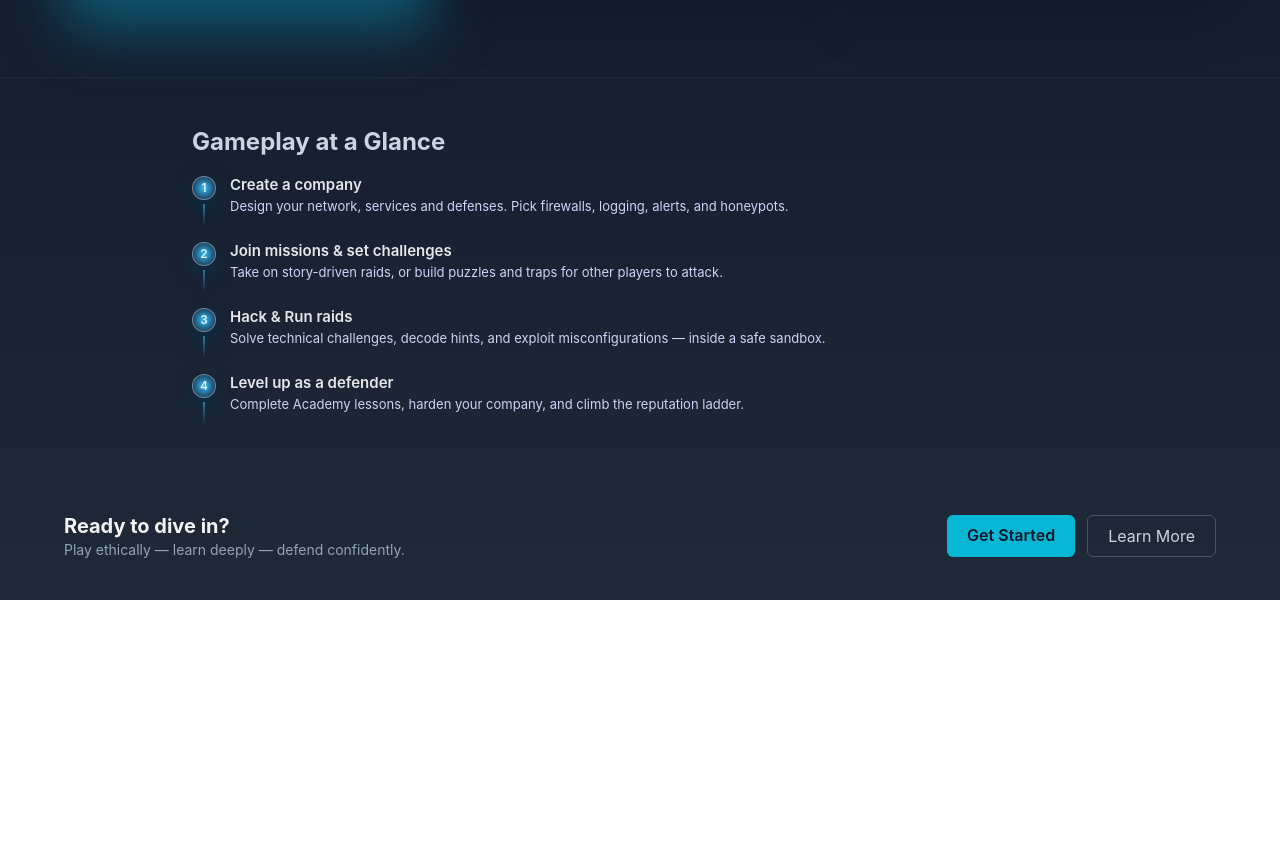
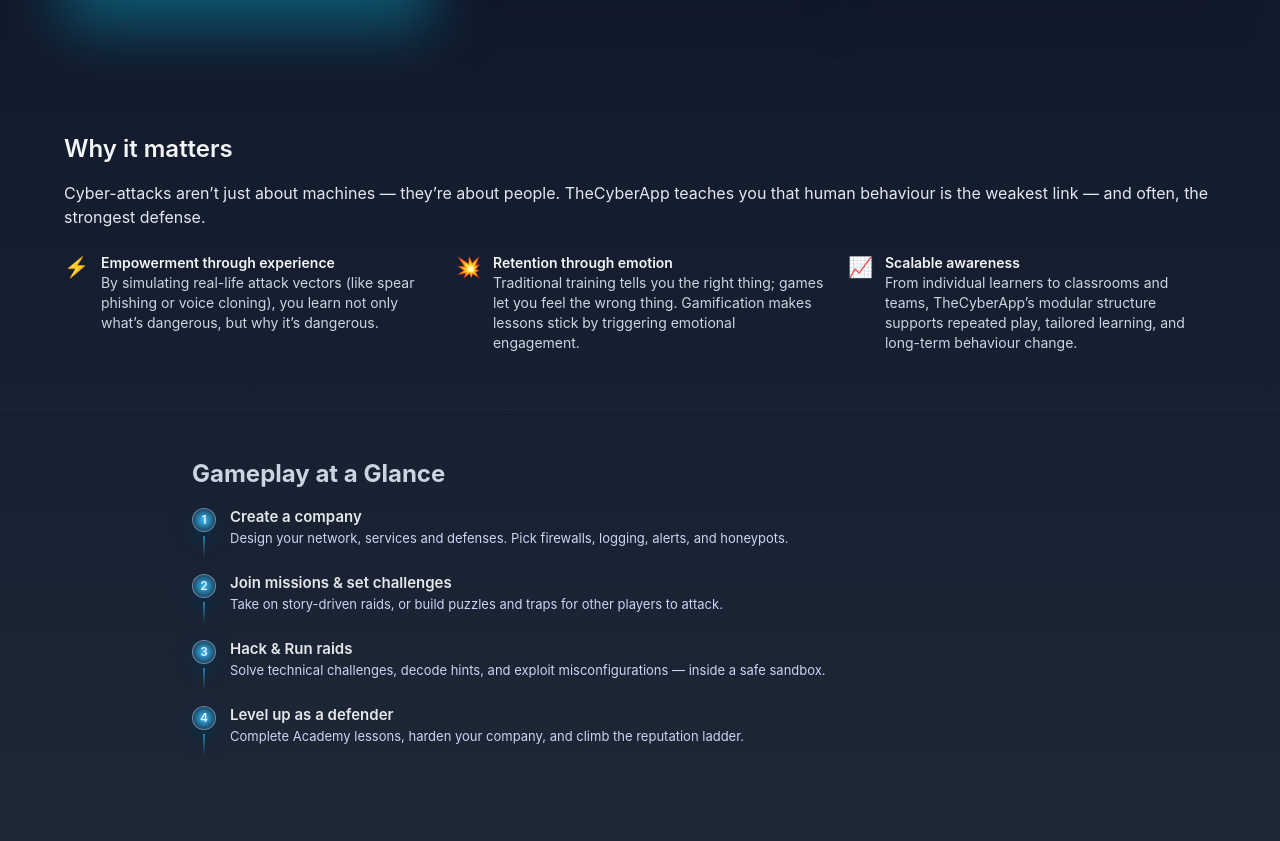
Before and after one commit to thecybergame2-cyber/website.github.io, a plain HTML site: page index.html in a window 1280 px wide. Shown: the part 1252-2093 px from the top of the page. Before the commit the page ends 1852 px from the top, so only its background shows below. Drawn offline with nearby package versions, Linux system fonts and the light colour scheme.

Commit message:
about->home-1

```diff
--- a/index.html
+++ b/index.html
@@ -291,6 +291,66 @@
     </div>
   </section>
 
+
+
+<!-- WHY IT MATTERS -->
+  <section class="px-6 py-14">
+    <div class="max-w-6xl mx-auto">
+      <h2 class="text-2xl font-semibold mb-4">Why it matters</h2>
+      <p class="text-slate-200 text-sm md:text-base mb-6">
+        Cyber-attacks aren’t just about machines — they’re about people. TheCyberApp teaches you that human
+        behaviour is the weakest link — and often, the strongest defense.
+      </p>
+
+      <div class="grid grid-cols-1 md:grid-cols-3 gap-6">
+        <div class="flex gap-3">
+          <span class="text-xl">⚡</span>
+          <div>
+            <p class="font-semibold text-sm">Empowerment through experience</p>
+            <p class="text-xs md:text-sm text-slate-300">
+              By simulating real-life attack vectors (like spear phishing or voice cloning),
+              you learn not only what’s dangerous, but why it’s dangerous.
+            </p>
+          </div>
+        </div>
+        <div class="flex gap-3">
+          <span class="text-xl">💥</span>
+          <div>
+            <p class="font-semibold text-sm">Retention through emotion</p>
+            <p class="text-xs md:text-sm text-slate-300">
+              Traditional training tells you the right thing; games let you feel the wrong thing.
+              Gamification makes lessons stick by triggering emotional engagement.
+            </p>
+          </div>
+        </div>
+        <div class="flex gap-3">
+          <span class="text-xl">📈</span>
+          <div>
+            <p class="font-semibold text-sm">Scalable awareness</p>
+            <p class="text-xs md:text-sm text-slate-300">
+              From individual learners to classrooms and teams, TheCyberApp’s modular structure supports
+              repeated play, tailored learning, and long-term behaviour change.
+            </p>
+          </div>
+        </div>
+      </div>
+    </div>
+  </section>
+
+
+
+
+
+
+
+
+
+
+
+
+
+
+
   <!-- GAMEPLAY AT A GLANCE -->
   <section class="px-6 md:px-10 lg:px-16 py-12 border-t border-slate-800">
     <div class="container mx-auto max-w-4xl text-slate-300">
```
